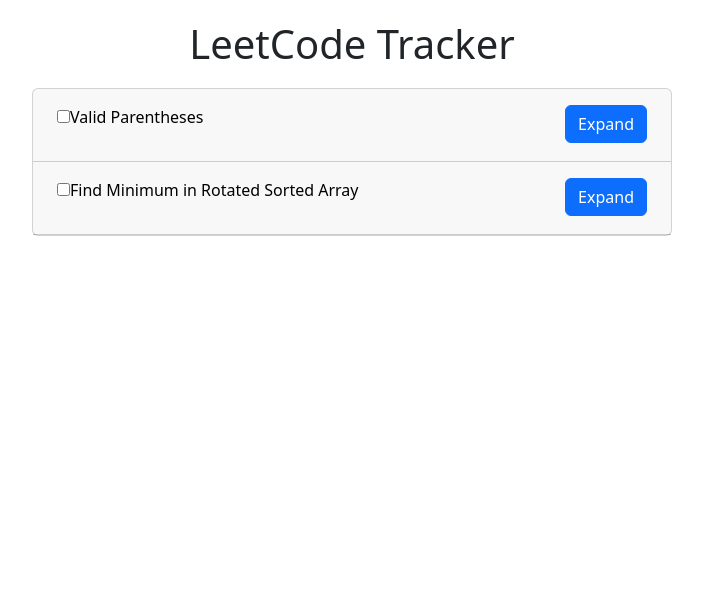
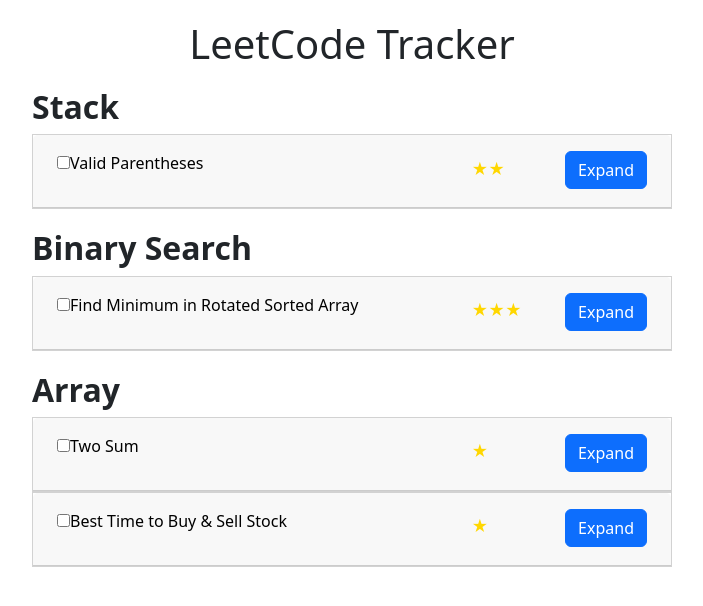
Before and after one commit to arunbalachandran/LeetCodeTracker, a React (Vite) app in the folder leetcode-tracker/: page / in a window 1280 px wide. Shown: the top 606 px of the page, without its empty margins (288-991 px from the left). Built offline with nearby package versions, Linux system fonts and the light colour scheme.

Commit message:
FEATURE-6: Split the problems into groups (#7)

```diff
--- a/leetcode-tracker/src/App.css
+++ b/leetcode-tracker/src/App.css
@@ -1,71 +1,4 @@
-/* * {
-  margin: 0;
-  padding: 0;
-  box-sizing: border-box;
-}
-
-html {
-  scroll-behavior: smooth;
-  scroll-padding-top: 75px;
-}
-
-body {
-  font-weight: 400;
-  overflow-x: hidden;
-  position: relative;
-  background-color: #121212 !important;
-  color: #fff !important;
-  font-family: 'Centra', sans-serif !important;
-}
-
-h1, h2, h3, h4, h5, h6 {
-  margin: 0;
-  padding: 0;
-  line-height: normal;
-}
-
-p, a, li, button, ul {
-  margin: 0;
-  padding: 0;
-  line-height: normal;
-  text-decoration: none;
-}
-
-a:hover {
-  text-decoration: none;
-}
-
-img {
-  width: 100%;
-  height: auto;
-}
-
-button {
-  border: 0;
-  background-color: transparent;
-}
-
-input:focus, textarea:focus, select:focus {
-  outline: none;
-}
-
-@media (min-width:1700px) {
-	main .container {
-		max-width: 100%;
-		padding: 0 150px;
-	}
-}
-
-p.success {
-	color: green;
-}
-
-p.danger {
-	color: red;
-} */
-
 .table-container {
-    display: flex;
     justify-content: center; /* Center the table horizontally */
 }
 
@@ -73,3 +6,67 @@
     width: 50%; /* Set the table width to 50% of the screen */
     margin: 0 auto; /* Center the table */
 }
+
+.checkbox-label {
+    display: flex;
+    align-items: center; /* Align checkbox and text vertically */
+    margin-bottom: 10px; /* Add space below each checkbox */
+    justify-content: space-between; /* Space between checkbox and arrow */
+}
+
+.checkbox-label input {
+    margin-right: 15px; /* Increase space between checkbox and text */
+    width: 20px; /* Optional: Adjust width for better appearance */
+    height: 20px; /* Optional: Adjust height for better appearance */
+}
+
+.custom-checkbox {
+    position: relative;
+    display: inline-block;
+    width: 24px; /* Width of the toggle */
+    height: 24px; /* Height of the toggle */
+}
+
+.custom-checkbox input {
+    opacity: 0; /* Hide the default checkbox */
+    width: 0;
+    height: 0;
+}
+
+.checkmark {
+    position: absolute;
+    top: 0;
+    left: 0;
+    width: 24px; /* Width of the toggle */
+    height: 24px; /* Height of the toggle */
+    background-color: #ccc; /* Background color of the toggle */
+    border-radius: 4px; /* Rounded corners */
+}
+
+.custom-checkbox input:checked + .checkmark {
+    background-color: #2196F3; /* Color when checked */
+}
+
+.checkmark:after {
+    content: "";
+    position: absolute;
+    display: none;
+}
+
+.custom-checkbox input:checked + .checkmark:after {
+    display: block;
+}
+
+.custom-checkbox .checkmark:after {
+    left: 8px;
+    top: 4px;
+    width: 6px;
+    height: 12px;
+    border: solid white;
+    border-width: 0 2px 2px 0;
+    transform: rotate(45deg);
+}
+
+.card {
+    border-radius: 0px;
+}
--- a/leetcode-tracker/src/App.tsx
+++ b/leetcode-tracker/src/App.tsx
@@ -5,7 +5,7 @@
 import { useAccordionButton } from 'react-bootstrap/AccordionButton';
 import Card from 'react-bootstrap/Card';
 import { ProblemNotes } from './components/ProblemNotes';
-import React, { useEffect, useState } from 'react';
+import { useEffect, useState } from 'react';
 import problems from './problems'; // Import the problems array
 
 function CustomToggle({ children, eventKey }: {children?: any, eventKey: string}) {
@@ -35,18 +35,24 @@
         setSeenProblems(updatedSeenProblems);
     };
 
+    // Group problems by category
+    const groupedProblems = problems.reduce((acc, problem) => {
+        (acc[problem.category] = acc[problem.category] || []).push(problem);
+        return acc;
+    }, {} as Record<string, typeof problems>);
+
     return (
         <div>
             <header style={{ textAlign: 'center', margin: '20px 0' }}>
                 <h1>LeetCode Tracker</h1>
             </header>
             <div className="table-container">
+                {Object.keys(groupedProblems).map((category) => (
+                    <div key={category} style={{ marginBottom: '20px', display: 'block' }}>
                         <Accordion className="table">
-                    <Card>
-                        {
-                            problems.map((problem, index) => {
-                                return (
-                                    <React.Fragment key={index}>
+                        <h2 style={{ fontWeight: 'bold' }}>{category}</h2>
+                            {groupedProblems[category].map((problem, index) => (
+                                <Card key={index}>
                                     <Card.Header>
                                         <p style={{backgroundColor: 'transparent'}}>
                                             <input
@@ -55,7 +61,12 @@
                                                 onChange={() => handleCheckboxChange(index)}
                                             />
                                             {problem.linkTitle}
-                                                <span style={{ float: "right" }}>
+                                            <span style={{ float: "right", marginLeft: '10px' }}>
+                                                <div style={{ display: 'inline-block', marginRight: '10px' }}>
+                                                    {Array.from({ length: 5 }, (_, starIndex) => (
+                                                        <span key={starIndex} style={{ color: starIndex < problem.difficulty ? '#FFD700' : 'transparent' }}>★</span>
+                                                    ))}
+                                                </div>
                                                 <CustomToggle eventKey={index.toString()}>Expand</CustomToggle>
                                             </span>
                                         </p>
@@ -70,12 +81,11 @@
                                             />
                                         </Card.Body>
                                     </Accordion.Collapse>
-                                    </React.Fragment>
-                                )
-                            })
-                        }
                                 </Card>
+                            ))}
                         </Accordion>
+                    </div>
+                ))}
             </div>
         </div>
     );
--- a/leetcode-tracker/src/components/ProblemNotes.tsx
+++ b/leetcode-tracker/src/components/ProblemNotes.tsx
@@ -1,9 +1,7 @@
-
-
 export const ProblemNotes = ({complexity, notes, link, linkTitle}: {complexity:string, notes: string, link: string, linkTitle: string}) => {
     return (
         <>
-            <p>Complexity:{complexity}</p>
+            <p>Complexity: {complexity}</p>
             <p>Link: <a href={link}>{linkTitle}</a></p>
             <p>Notes: {notes}</p>
         </>
--- a/leetcode-tracker/src/problems.ts
+++ b/leetcode-tracker/src/problems.ts
@@ -3,13 +3,33 @@
     complexity: 'O(n)',
     link: 'https://leetcode.com/problems/valid-parentheses/',
     linkTitle: 'Valid Parentheses',
-    notes: 'Use a stack to store the characters & store the mirror image in a Map. Peek the stack while and compare with the mirror image mapping in the map.'
+    notes: 'Use a stack to store the characters & store the mirror image in a Map. Peek the stack while and compare with the mirror image mapping in the map.',
+    difficulty: 2,
+    category: 'Stack'
   },
   {
     complexity: 'O(log(n))',
     link: 'https://leetcode.com/problems/find-minimum-in-rotated-sorted-array',
     linkTitle: 'Find Minimum in Rotated Sorted Array',
-    notes: 'Regular binary search, moving the l & r pointers based on the minimum value found in the middle.'
+    notes: 'Regular binary search, moving the l & r pointers based on the minimum value found in the middle.',
+    difficulty: 3,
+    category: 'Binary Search'
+  },
+  {
+    complexity: 'O(n)',
+    link: 'https://leetcode.com/problems/two-sum/',
+    linkTitle: 'Two Sum',
+    notes: 'Use a hash map to store the value and index of the elements. Check if the complement of the current element exists in the map.',
+    difficulty: 1,
+    category: 'Array'
+  },
+  {
+    complexity: 'O(n)',
+    link: 'https://leetcode.com/problems/best-time-to-buy-and-sell-stock/',
+    linkTitle: 'Best Time to Buy & Sell Stock',
+    notes: 'Use two pointers to find the maximum profit. The left pointer is the minimum price and the right pointer is the maximum price.',
+    difficulty: 1,
+    category: 'Array'
   }
 ];
 
```
Also changed, not shown: 2 other files (tests, documents, lock files or other folders). Lines whose indentation alone changed are shown as unchanged.
